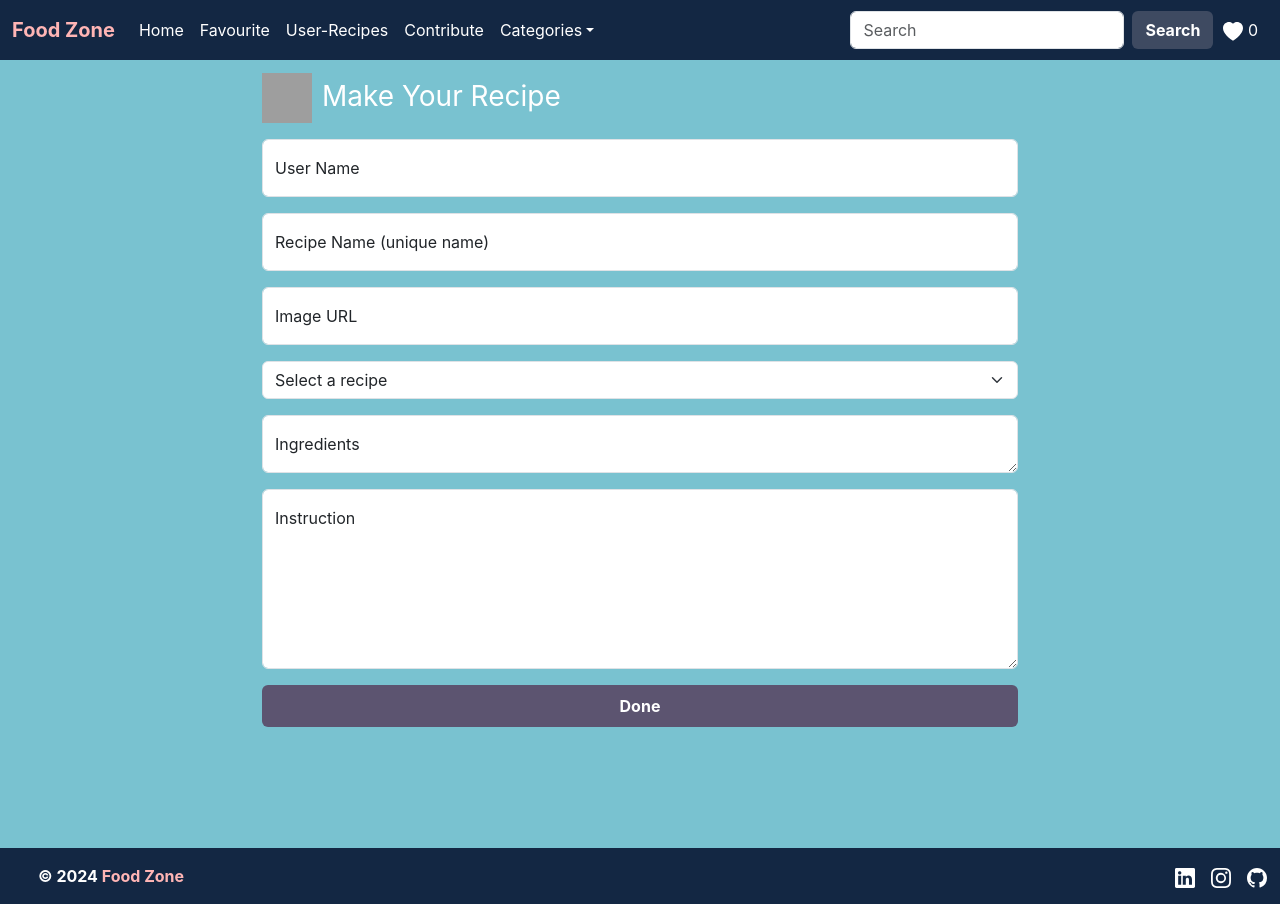
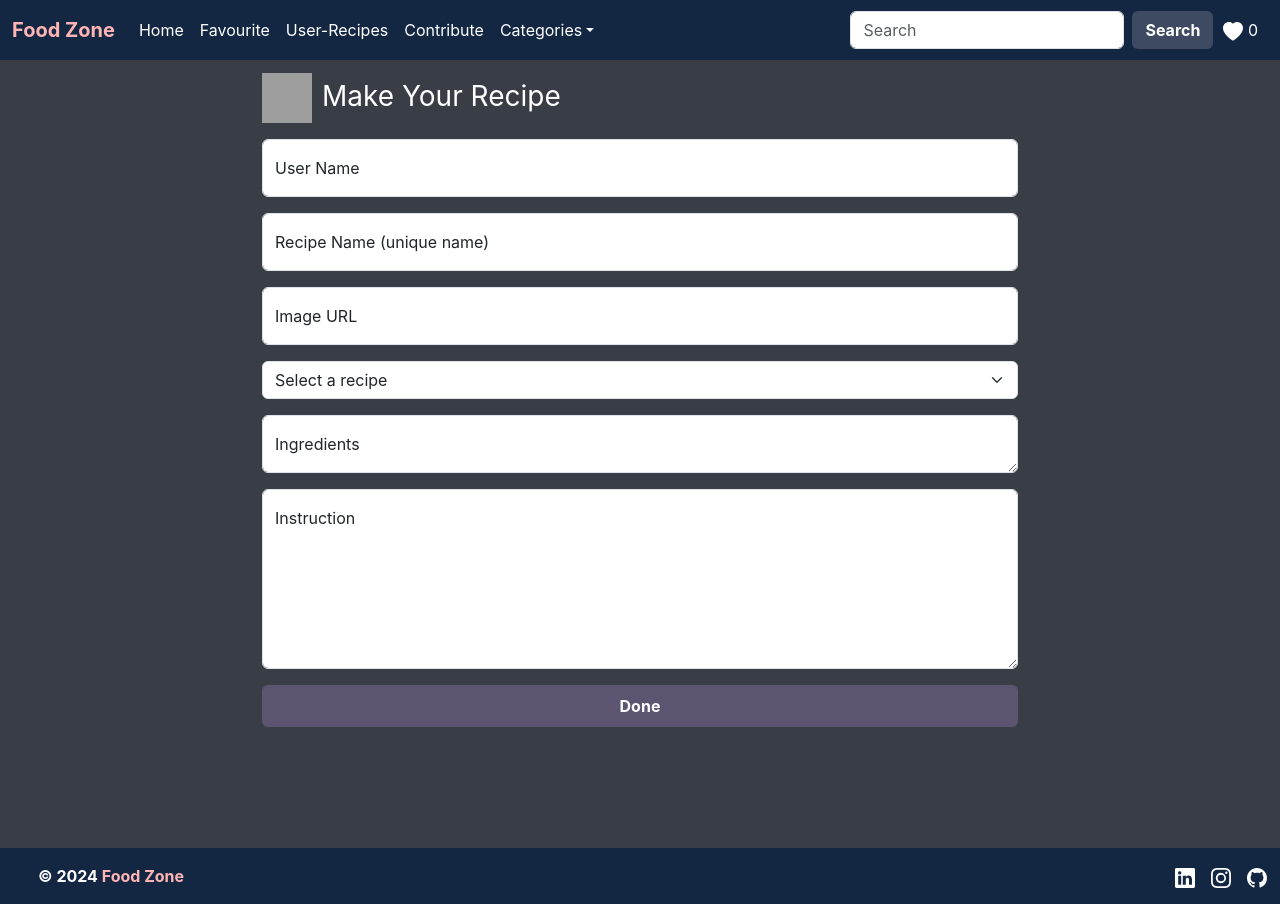
Before and after one commit to SrikanthK123/FoodZone, a React (Create React App) app: page /About in a window 1280 px wide. Built offline with nearby package versions, Linux system fonts and the light colour scheme; grey boxes are pictures that could not be loaded.

Commit message:
foodzone3

```diff
--- a/src/App.css
+++ b/src/App.css
@@ -1,7 +1,7 @@
 
 .HomePage{
   /*background: url("./assets/BG2.gif");*/
-  background-color: #79c2d0;
+  background-color: #393e46;
   background-position: center;
   background-size: cover;
   background-repeat: no-repeat;
--- a/src/components/AllRecipeProcess.js
+++ b/src/components/AllRecipeProcess.js
@@ -26,7 +26,7 @@ const AllRecipeProcess = (props) => {
 
 
   return (
-    <motion.div className='HomePage' initial={{ opacity: 0 }} animate={{ opacity: 1 }} exit={{ opacity: 0, transition: { duration: 0.1 } }} style={{ padding: '10px' }}>
+    <motion.div className='HomePage' initial={{ opacity: 0 }} animate={{ opacity: 1 }} exit={{ opacity: 0, transition: { duration: 0.1 } }} >
       <div className='SingleVideoBox' style={{ width: '100%', height: '80vh' }}>
 
         <div style={{ display: 'flex', justifyContent: 'center', alignItems: 'center', height: '90%' }}>
```
